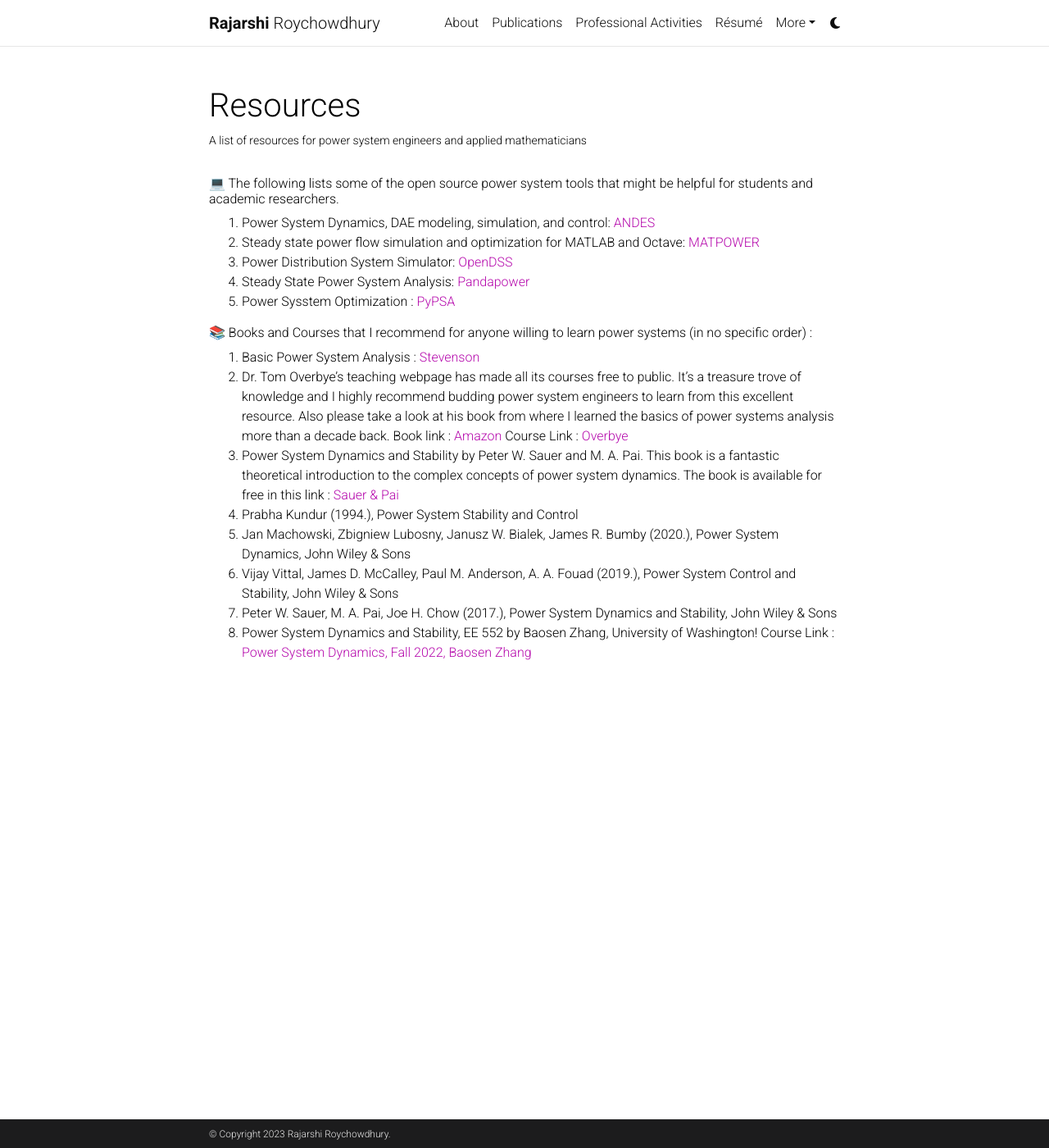
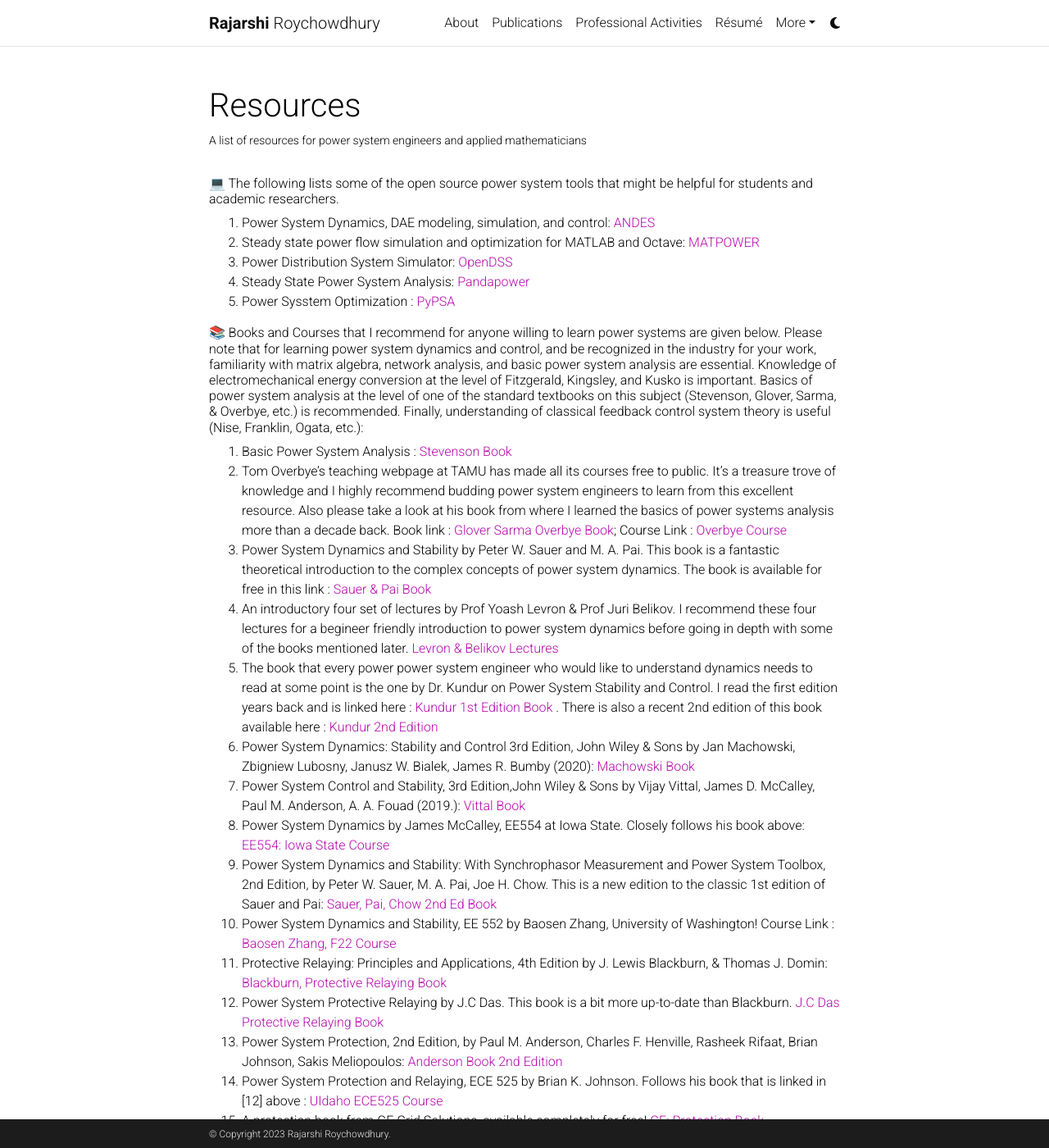
Before and after one commit to rajarshiroychowdhury/rajarshiroychowdhury.github.io, a Jekyll site: the page built from _pages/resources.md, in a window 1280 px wide and 1400 px high. Shown: the whole window at 82% size. Built offline with Jekyll 4.4.1, drawn with Linux system fonts in a browser that asks for light colours; emoji names are drawn with the system emoji font; comment, search, counter and statistics services are not loaded; a style sheet for code colours, icons or effects is not loaded.

Commit message:
updating resources

```diff
--- a/_pages/resources.md
+++ b/_pages/resources.md
@@ -14,15 +14,23 @@
 4. Steady State Power System Analysis: [Pandapower](https://github.com/e2nIEE/pandapower)
 5. Power Sysstem Optimization : [PyPSA](https://github.com/PyPSA/PyPSA)
 
-###### :books: Books and Courses that I recommend for anyone willing to learn power systems (in no specific order) :
+###### :books: Books and Courses that I recommend for anyone willing to learn power systems are given below. Please note that for learning power system dynamics and control, and be recognized in the industry for your work,  familiarity with matrix algebra, network analysis, and basic power system analysis are essential. Knowledge of electromechanical energy conversion at the level of Fitzgerald, Kingsley, and Kusko is important. Basics of power system analysis at the level of one of the standard textbooks on this subject (Stevenson, Glover, Sarma, & Overbye, etc.) is recommended. Finally, understanding of classical feedback control system theory is useful (Nise, Franklin, Ogata, etc.):
 
-1. Basic Power System Analysis : [Stevenson](https://www.amazon.com/Analysis-Grainger-Professor-Electrical-Engineering/dp/0070612935)
-2. Dr. Tom Overbye's teaching webpage has made all its courses free to public. It's a treasure trove of knowledge and I highly recommend budding power system engineers to learn from this excellent resource. Also please take a look at his book from where I learned the basics of power systems analysis more than a decade back.
-Book link : [Amazon](https://www.amazon.com/Power-System-Analysis-Design-SI/dp/035767619X/ref=sr_1_3?qid=1688870893&refinements=p_27%3AThomas+Overbye&s=books&sr=1-3)
-Course Link : [Overbye](https://overbye.engr.tamu.edu/course-2/)
-3. Power System Dynamics and Stability by Peter W. Sauer and M. A. Pai. This book is a fantastic theoretical introduction to the complex concepts of power system dynamics. The book is available for free in this link : [Sauer & Pai](https://courses.physics.illinois.edu/ece576/sp2018/Sauer%20and%20Pai%20book%20-%20Jan%202007.pdf)
-4. Prabha Kundur (1994.), Power System Stability and Control
-5. Jan Machowski, Zbigniew Lubosny, Janusz W. Bialek, James R. Bumby (2020.), Power System Dynamics, John Wiley & Sons
-6. Vijay Vittal, James D. McCalley, Paul M. Anderson, A. A. Fouad (2019.), Power System Control and Stability, John Wiley & Sons
-7. Peter W. Sauer, M. A. Pai, Joe H. Chow (2017.), Power System Dynamics and Stability, John Wiley & Sons
-8. Power System Dynamics and Stability, EE 552 by Baosen Zhang, University of Washington! Course Link : [Power System Dynamics, Fall 2022, Baosen Zhang](https://zhangbaosen.github.io/teaching/EE552)
+1. Basic Power System Analysis : [Stevenson Book](https://www.amazon.com/Analysis-Grainger-Professor-Electrical-Engineering/dp/0070612935)
+2. Tom Overbye's teaching webpage at TAMU has made all its courses free to public. It's a treasure trove of knowledge and I highly recommend budding power system engineers to learn from this excellent resource. Also please take a look at his book from where I learned the basics of power systems analysis more than a decade back.
+Book link : [Glover Sarma Overbye Book](https://www.amazon.com/Power-System-Analysis-Design-SI/dp/035767619X/ref=sr_1_3?qid=1688870893&refinements=p_27%3AThomas+Overbye&s=books&sr=1-3);
+Course Link : [Overbye Course](https://overbye.engr.tamu.edu/course-2/)
+3. Power System Dynamics and Stability by Peter W. Sauer and M. A. Pai. This book is a fantastic theoretical introduction to the complex concepts of power system dynamics. The book is available for free in this link : [Sauer & Pai Book](https://courses.physics.illinois.edu/ece576/sp2018/Sauer%20and%20Pai%20book%20-%20Jan%202007.pdf)
+4. An introductory four set of lectures by Prof
+Yoash Levron & Prof Juri Belikov. I recommend these four lectures for a begineer friendly introduction to power system dynamics before going in depth with some of the books mentioned later. [Levron & Belikov Lectures](https://a-lab.ee/projects/dq0-dynamics)
+5. The book that every power power system engineer who would like to understand dynamics needs to read at some point is the one by Dr. Kundur on Power System Stability and Control. I read the first edition years back and is linked here : [Kundur 1st Edition Book ](https://www.amazon.com/System-Stability-Control-Prabha-Kundur/dp/007035958X). There is also a recent 2nd edition of this book available here : [Kundur 2nd Edition](https://www.amazon.com/Power-System-Stability-Control-Second-dp-1260473546/dp/1260473546/ref=dp_ob_title_bk)
+6. Power System Dynamics: Stability and Control 3rd Edition, John Wiley & Sons by Jan Machowski, Zbigniew Lubosny, Janusz W. Bialek, James R. Bumby (2020):  [Machowski Book](https://www.amazon.com/Power-System-Dynamics-Stability-Control/dp/1119526345/ref=tmm_hrd_swatch_0?_encoding=UTF8&qid=&sr=)
+7. Power System Control and Stability, 3rd Edition,John Wiley & Sons by Vijay Vittal, James D. McCalley, Paul M. Anderson, A. A. Fouad (2019.): [Vittal Book](https://www.wiley.com/en-us/Power+System+Control+and+Stability,+3rd+Edition-p-9781119433712)
+8. Power System Dynamics by James McCalley, EE554 at Iowa State. Closely follows his book above: [EE554: Iowa State Course](https://home.engineering.iastate.edu/~jdm/ee554/schedule.htm)
+9. Power System Dynamics and Stability: With Synchrophasor Measurement and Power System Toolbox, 2nd Edition, by Peter W. Sauer, M. A. Pai, Joe H. Chow. This is a new edition to the classic 1st edition of Sauer and Pai: [Sauer, Pai, Chow 2nd Ed Book](https://www.wiley.com/en-us/Power+System+Dynamics+and+Stability:+With+Synchrophasor+Measurement+and+Power+System+Toolbox,+2nd+Edition-p-9781119355779)
+10. Power System Dynamics and Stability, EE 552 by Baosen Zhang, University of Washington! Course Link : [Baosen Zhang, F22 Course](https://zhangbaosen.github.io/teaching/EE552)
+11. Protective Relaying: Principles and Applications, 4th Edition by  J. Lewis Blackburn, & Thomas J. Domin: [Blackburn, Protective Relaying Book](https://www.amazon.com/Protective-Relaying-Principles-Applications-Fourth/dp/1439888116/ref=sr_1_3?crid=2OHAFVSLHK9XE&keywords=power+system+protection+blackburn&qid=1689083909&sprefix=power+system+protection+blackburn%2Caps%2C188&sr=8-3)
+12. Power System Protective Relaying by J.C Das. This book is a bit more up-to-date than Blackburn. [J.C Das Protective Relaying Book](https://www.amazon.com/Power-System-Protective-Relaying-Das/dp/0367735628)
+13. Power System Protection, 2nd Edition, by Paul M. Anderson, Charles F. Henville, Rasheek Rifaat, Brian Johnson, Sakis Meliopoulos: [Anderson Book 2nd Edition](https://www.wiley.com/en-us/Power+System+Protection,+2nd+Edition-p-9781119513148)
+14. Power System Protection and Relaying, ECE 525 by Brian K. Johnson. Follows his book that is linked in [12] above : [UIdaho ECE525 Course](https://webpages.uidaho.edu/ece/ee/power/ECE525/)
+15. A protection book from GE Grid Solutions, available completely for free! [GE: Protection Book](https://rpa.energy.mn/wp-content/uploads/2016/07/network-protection-and-automation-guide-book.pdf)
```
